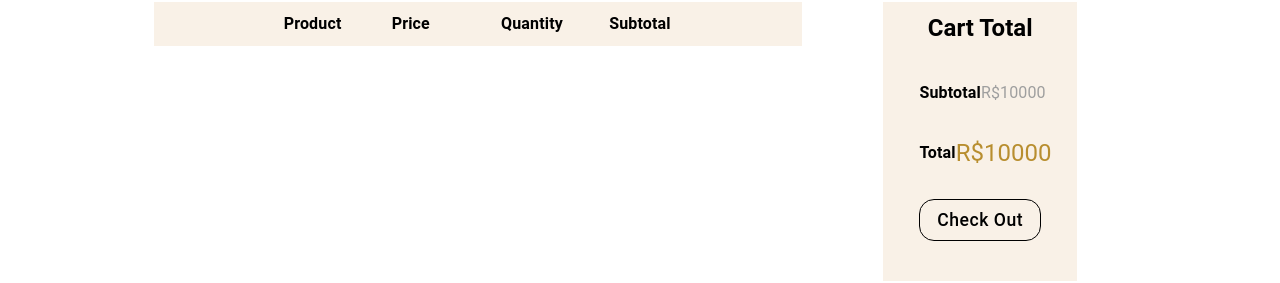
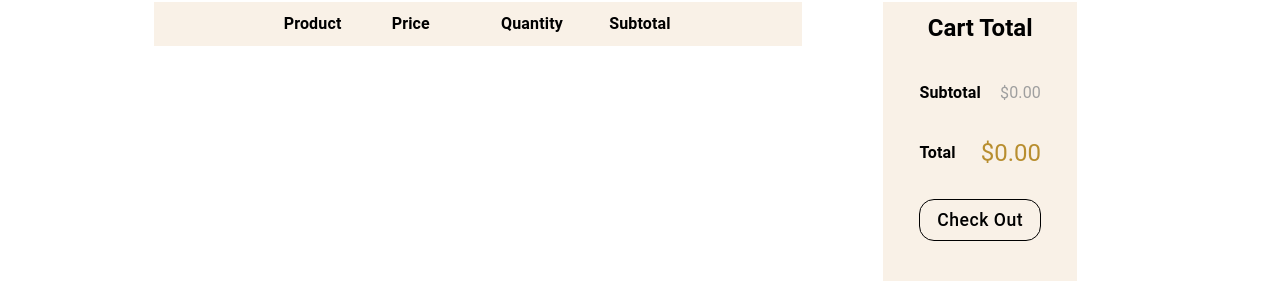
Before and after one commit to Gibsongf/furniture-eCommerce-react-app, a React (Vite) app: page /cart in a window 1280 px wide. Shown: the part 462-745 px from the top of the page. Built offline with nearby package versions, Linux system fonts and the light colour scheme.

Commit message:
cart page price and discount

```diff
--- a/src/App.tsx
+++ b/src/App.tsx
@@ -8,11 +8,20 @@ import { Outlet, ScrollRestoration } from "react-router-dom";
 import { createContext } from "react";
 import { useCart } from "./components/ShopCart";
 import { Product } from "./components/Products/ProductCard";
-export const ShoppingCartContext = createContext({
-    products: {},
-    addProduct: (product: Product) => {},
-    removeProduct: (product: Product) => {},
-    updateProduct: (name: string, key: string, value) => {},
+type ProductState = {
+    [key: string]: Product;
+};
+export const ShoppingCartContext = createContext<{
+    products: ProductState;
+    addProduct: (product: Product) => void;
+    removeProduct: (name: string) => void;
+    updateProduct: (name: string, key: string, value: number | string) => void;
+    iconQuantity: number;
+}>({
+    products: {}, // Provide an empty object as the default value for products
+    addProduct: () => {},
+    removeProduct: () => {},
+    updateProduct: () => {},
     iconQuantity: 0,
 });
 function App() {
--- a/src/components/Cart/Cart.tsx
+++ b/src/components/Cart/Cart.tsx
@@ -35,7 +35,6 @@ export const CartContent = () => {
         const keys = Object.keys(products);
         if (!keys.length) return <></>;
         return keys.map((k, i) => {
-            // console.log(products[k]);
             return <CartProduct key={i} product={products[k]} />;
         });
     };
--- a/src/components/Cart/CheckOutCard.tsx
+++ b/src/components/Cart/CheckOutCard.tsx
@@ -6,9 +6,37 @@ import {
     createTheme,
 } from "@mui/material";
 import { themeCheckOut } from "../Theme";
+import { useContext, useState } from "react";
+import { ShoppingCartContext } from "../../App";
 
 export const CheckOutCard = () => {
     // props Subtotal, Total, discount
+    const { products } = useContext(ShoppingCartContext);
+    const subtotal = Object.values(products).reduce(
+        (sum, product) => sum + product.price * (product.quantity || 1),
+        0
+    );
+    const formattedValues = (val: number) => {
+        return val.toLocaleString("en-US", {
+            style: "currency",
+            currency: "USD",
+            minimumFractionDigits: 2,
+            maximumFractionDigits: 2,
+        });
+    };
+
+    const getTotal = () => {
+        let total = 0;
+        Object.keys(products).forEach((k) => {
+            if (products[k]?.discount) {
+                const dec = products[k].discount / 100;
+                const dis = dec * products[k].price;
+                const sub = products[k].price - dis;
+                total += sub * products[k].quantity;
+            }
+        });
+        return total;
+    };
     return (
         <Box
             sx={{
@@ -37,7 +65,7 @@ export const CheckOutCard = () => {
                     color={"#9F9F9F"}
                     variant="subtitle1"
                     component="h2">
-                    R$10000
+                    {formattedValues(subtotal)}
                 </Typography>
             </Box>
             <Box
@@ -52,7 +80,7 @@ export const CheckOutCard = () => {
                     Total
                 </Typography>
                 <Typography color={"#B88E2F"} variant="h5" component="h2">
-                    R$10000
+                    {formattedValues(getTotal())}
                 </Typography>
             </Box>
             <ThemeProvider theme={themeCheckOut}>
--- a/src/components/Contact/FormContact.tsx
+++ b/src/components/Contact/FormContact.tsx
@@ -19,7 +19,10 @@ export function FormContact() {
                 <TextField label="Message" multiline rows={4} />
             </ThemeProvider>
             <ThemeProvider theme={themeBanner}>
-                <Button sx={{ padding: "6px 8px" }} variant="text">
+                <Button
+                    className="submit-contact"
+                    sx={{ padding: "6px 8px" }}
+                    variant="text">
                     Submit
                 </Button>
             </ThemeProvider>
--- a/src/components/Products/CartProduct.tsx
+++ b/src/components/Products/CartProduct.tsx
@@ -18,13 +18,16 @@ import { ShoppingCartContext } from "../../App";
 // }
 
 export const CartProduct = ({ product }: { product: Product }) => {
-    const { name, src, price, quantity } = product;
+    const { name, src, price, quantity, discount } = product;
     const [productQuantity, setQuantity] = useState(quantity);
-    const { updateProduct } = useContext(ShoppingCartContext);
-    const handleChange = (e: ChangeEvent<HTMLInputElement>) => {
+    const { updateProduct, removeProduct } = useContext(ShoppingCartContext);
+    const handleQuantity = (e: ChangeEvent<HTMLInputElement>) => {
         const val = Number(e.target.value);
         setQuantity(val);
         updateProduct(name, "quantity", val);
+    };
+    const handleRemove = () => {
+        removeProduct(name);
     };
     const align: string[] = [
         "left",
@@ -45,6 +48,15 @@ export const CartProduct = ({ product }: { product: Product }) => {
             justifyContent: "center",
         };
         return style;
+    };
+    const discountVal = () => {
+        if (discount) {
+            const dec = discount / 100;
+            const dis = dec * price;
+            const sub = price - dis;
+            return sub * quantity;
+        }
+        return price * quantity;
     };
     return (
         <Box
@@ -98,14 +110,14 @@ export const CartProduct = ({ product }: { product: Product }) => {
                 min={1}
                 max={10}
                 value={productQuantity}
-                onChange={handleChange}
+                onChange={handleQuantity}
             />
             <Typography
                 variant="subtitle1"
                 component="h3"
                 fontWeight="bold"
                 sx={productStyle(5)}>
-                10003
+                {discountVal()}
             </Typography>
             <DeleteIcon
                 fontSize="large"
@@ -114,6 +126,7 @@ export const CartProduct = ({ product }: { product: Product }) => {
                     gridColumn: "6",
                     color: "#B88E2F",
                 }}
+                onClick={handleRemove}
             />
         </Box>
     );
--- a/src/components/Products/CicleCardBadge.tsx
+++ b/src/components/Products/CicleCardBadge.tsx
@@ -3,14 +3,14 @@ import { Box, Typography } from "@mui/material";
 //#E97171 promo
 interface CircleBadge {
     isNew: boolean | undefined;
-    value: string | undefined;
+    value: string | number | undefined;
 }
 export const CircleBadge = ({ isNew, value }: CircleBadge) => {
     let color: string = "#2EC1AC";
-    let text: string = "New";
+    let text: string | number = "New";
     if (value && !isNew) {
         color = "#E97171";
-        text = value;
+        text = `-${value}%`;
     } else if (!value && !isNew) return;
     return (
         <Box
--- a/src/components/Products/ProductCard.tsx
+++ b/src/components/Products/ProductCard.tsx
@@ -13,7 +13,7 @@ export interface Product {
     preview: string;
     quantity: number;
     newProduct?: boolean;
-    discount?: string;
+    discount?: number;
     total?: number;
 }
 
--- a/src/components/ShopCart.tsx
+++ b/src/components/ShopCart.tsx
@@ -9,23 +9,25 @@ export const useCart = () => {
     const [products, setProducts] = useState<ProductState>({});
     const [iconQuantity, setIconQuantity] = useState(0);
     const addProduct = (product: Product) => {
-        // console.log(product);
         setProducts((prev) => {
-            // console.log(prev);
             if (prev[product.name]) {
                 return { ...prev };
             }
             return {
                 ...prev,
                 [product.name]: product,
-            }; // Key is the product name, value is the Product object
+            }; // key is the product name, value is the Product object
         });
         // need to add total of current product?
-        //if it has a discount we apply now ?
+        // if it has a discount we apply now ?
 
         return;
     };
-    const updateProduct = (name: string, key: string, value) => {
+    const updateProduct = (
+        name: string,
+        key: string,
+        value: string | number
+    ) => {
         setProducts((prev) => {
             if (!prev[name]) {
                 return prev;
@@ -36,9 +38,9 @@ export const useCart = () => {
             };
         });
     };
-    const removeProduct = (product: Product) => {
+    const removeProduct = (name: string) => {
         setProducts(() => {
-            delete products[product.name];
+            delete products[name];
             return { ...products };
         });
     };
--- a/src/utils.ts
+++ b/src/utils.ts
@@ -20,7 +20,7 @@ export const fakeProducts: Product[] = [
         description:
             "Curabitur ullamcorper ultricies nisi. Nam eget dui. Etiam rhoncus. Maecenas tempus, tellus eget condimentum rhoncus,sem quam semper libero, sit amet adipiscing sem neque sedipsum. Nam quam nunc, blandit vel, luctus pulvinar,hendrerit id, lorem.",
         price: 100,
-        discount: "-50%",
+        discount: 50,
         quantity: 1,
     },
 ];
```
